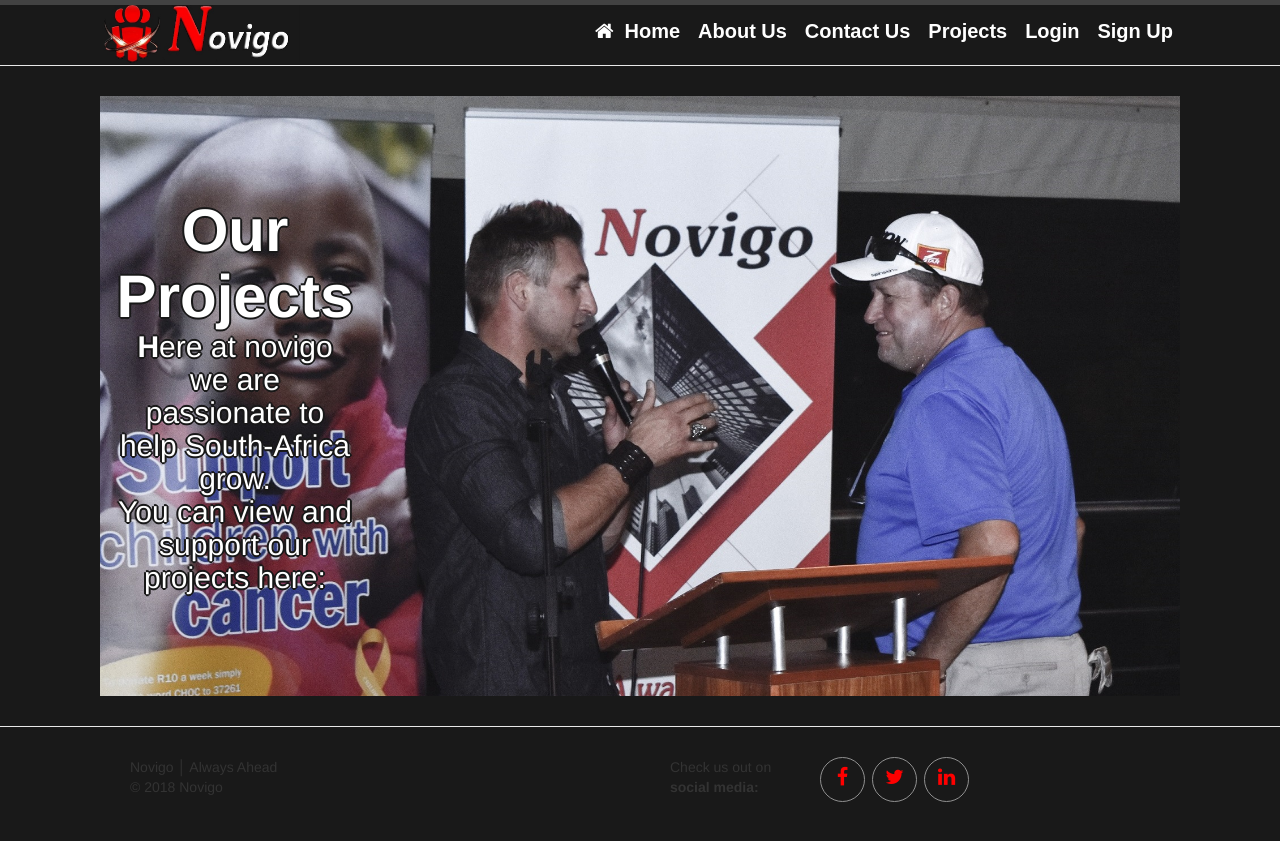
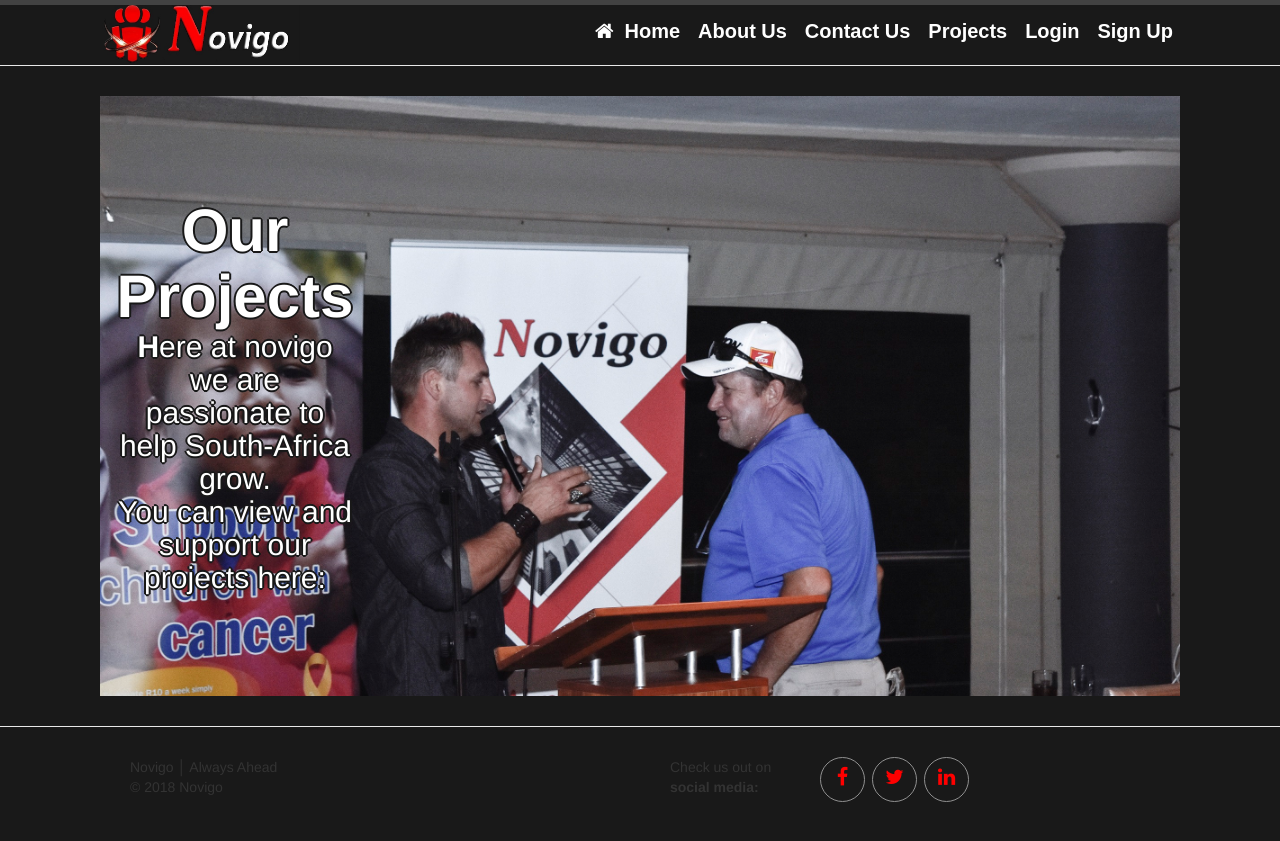
Before and after one commit to Hermankoch/hermankoch.github.io, a Jekyll site: the page built from projects.html, in a window 1280 px wide. Shown: the top 841 px of the page. Built offline with Jekyll 4.4.1, drawn with Linux system fonts in a browser that asks for light colours.

Commit message:
Update homepage.css

```diff
--- a/css/homepage.css
+++ b/css/homepage.css
@@ -52,7 +52,7 @@
   text-align: center;
   display: flex;
   align-items: center;
-  background-image: url('../css/image8.jpg');
+  background-image: url('../css/image7.jpg');
   background-size: cover;
   color: #ffffff;
   height: 600px;
```
